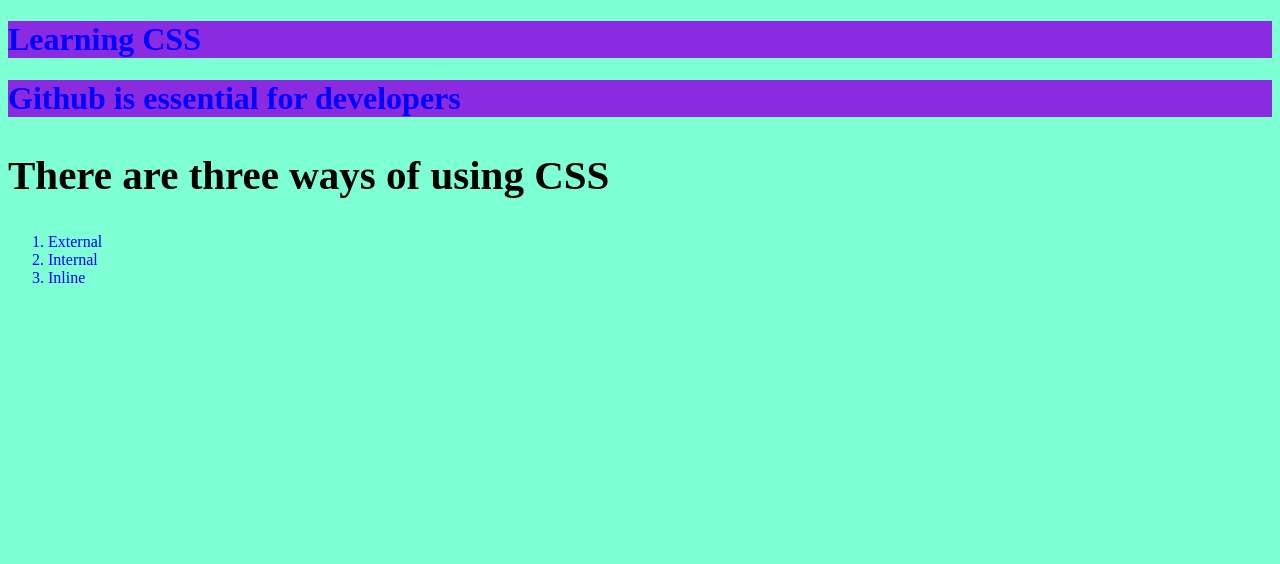
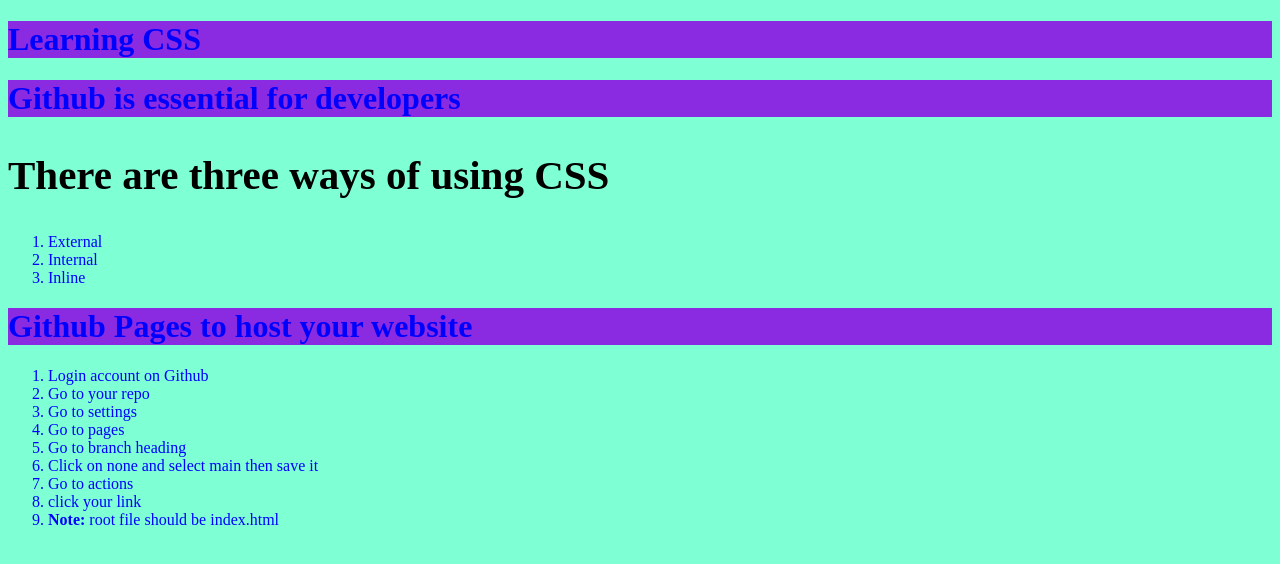
Before and after one commit to QadriSajid126/learning-github, a plain HTML site: page index.html in a window 1280 px wide. Drawn offline with Linux system fonts and the light colour scheme.

Commit message:
github pages steps added

```diff
--- a/index.html
+++ b/index.html
@@ -25,5 +25,18 @@
       <li>Internal</li>
       <li>Inline</li>
     </ol>
+
+    <h1>Github Pages to host your website </h1>
+    <ol>
+      <li>Login account on Github</li>
+      <li>Go to your repo</li>
+      <li>Go to settings</li>
+      <li>Go to pages</li>
+      <li>Go to branch heading</li>
+      <li>Click on none and select main then save it</li>
+      <li>Go to actions</li>
+      <li>click your link</li>
+      <li> <b>Note:</b> root file should be index.html</li>
+    </ol>
   </body>
 </html>
```
